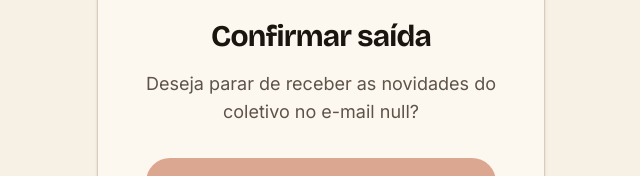
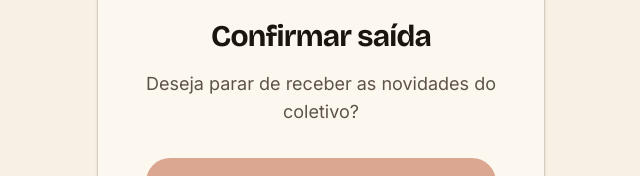
Before and after one commit to thiagosluz/v0-atravessamentos-web-app, a Next.js app: page /unsubscribe in a window 1280 px wide. Shown: the part 310-486 px from the top of the page, without its empty margins (319-959 px from the left). Built offline with nearby package versions, Linux system fonts and the light colour scheme; no server answers.

Commit message:
refactor: add Suspense wrapper to unsubscribe page to handle searchParams accessibility

```diff
--- a/app/unsubscribe/page.tsx
+++ b/app/unsubscribe/page.tsx
@@ -8,7 +8,7 @@ import { unsubscribeFromNewsletter } from "@/lib/actions/newsletter"
 import { Loader2, MailCheck, MailX } from "lucide-react"
 import Link from "next/link"
 
-export default function UnsubscribePage() {
+function UnsubscribeContent() {
   const searchParams = useSearchParams()
   const email = searchParams.get("email")
   const { toast } = useToast()
@@ -46,7 +46,6 @@ export default function UnsubscribePage() {
   }
 
   return (
-    <main className="flex min-h-screen items-center justify-center bg-background px-4">
     <div className="w-full max-w-md rounded-3xl border border-border bg-card p-8 shadow-sm md:p-12">
       <div className="flex flex-col items-center text-center">
         <div className="mb-6 flex h-20 w-20 items-center justify-center rounded-full bg-primary/10 text-primary border-organic">
@@ -60,7 +59,9 @@ export default function UnsubscribePage() {
         <p className="mt-4 text-lg text-muted-foreground">
           {isSuccess
             ? "Seu e-mail foi removido da nossa lista com sucesso."
-              : `Deseja parar de receber as novidades do coletivo no e-mail ${email}?`}
+            : email
+              ? `Deseja parar de receber as novidades do coletivo no e-mail ${email}?`
+              : "Deseja parar de receber as novidades do coletivo?"}
         </p>
 
         {!isSuccess ? (
@@ -97,6 +98,20 @@ export default function UnsubscribePage() {
         )}
       </div>
     </div>
+  )
+}
+
+export default function UnsubscribePage() {
+  return (
+    <main className="flex min-h-screen items-center justify-center bg-background px-4">
+      <React.Suspense fallback={
+        <div className="flex flex-col items-center gap-4">
+          <Loader2 className="h-8 w-8 animate-spin text-primary" />
+          <p className="text-muted-foreground">Carregando...</p>
+        </div>
+      }>
+        <UnsubscribeContent />
+      </React.Suspense>
     </main>
   )
 }
```
Lines whose indentation alone changed are shown as unchanged.
